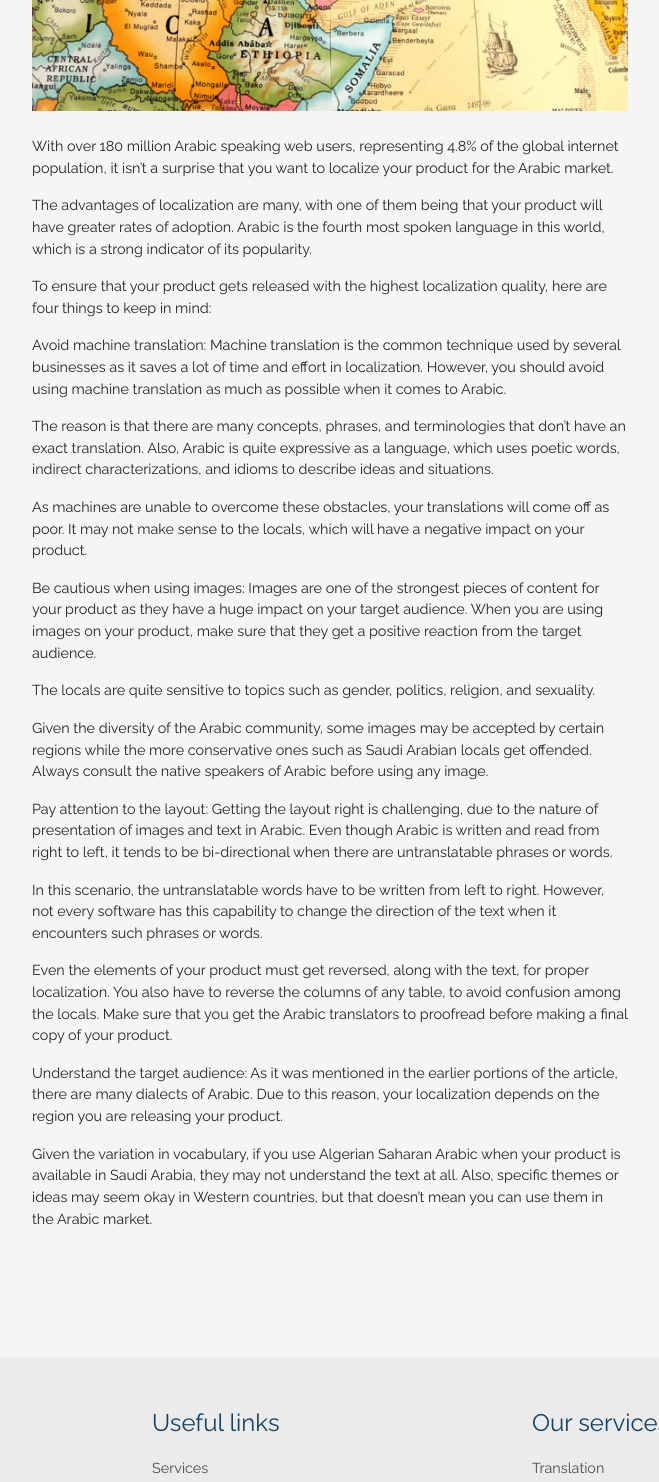
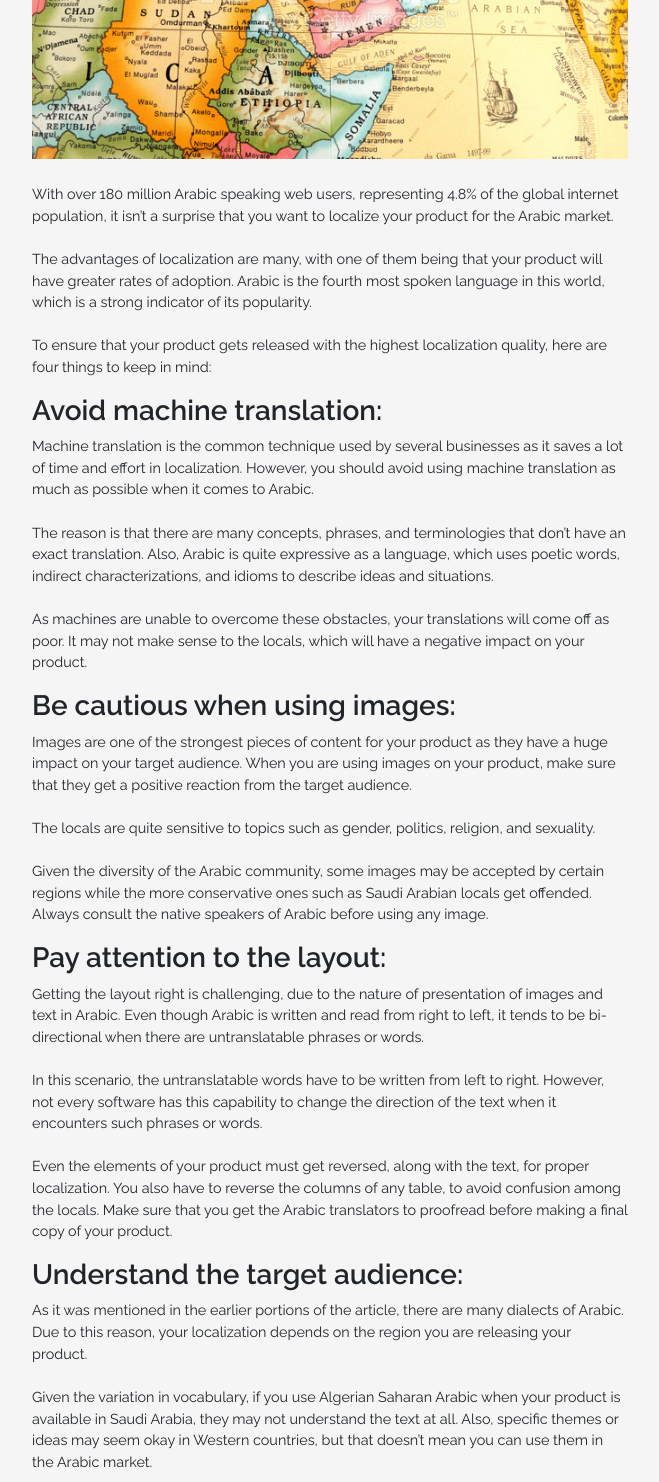
Before and after one commit to ilyaselh/agency, an Eleventy site: page src/blog/test-2.md in a window 1280 px wide. Shown: the part 560-2042 px from the top of the page, without its empty margins (310-969 px from the left). Built offline with nearby package versions, Linux system fonts and the light colour scheme; Eleventy itself is replaced by a stand-in of ours; files that its build step writes are made by us from their sources.

Commit message:
Update Blog “test-2”

```diff
--- a/src/blog/test-2.md
+++ b/src/blog/test-2.md
@@ -1,40 +1,57 @@
 ---
-title: test tile 2 again test
+title: 5 Tips for Localizing for the Arabic Market
 thumbnail: /img/2.jpg
 tags: post
+desc: With over 180 million Arabic speaking web users, representing 4.8% of the
+  global internet population, it isn’t a surprise that you want to localize your
+  product for...
 ---
-With over 180 million Arabic speaking web users, representing 4.8% of the global internet population, it isn’t a surprise that you want to localize your product for the Arabic market.
+<!--StartFragment-->
 
-The advantages of localization are many, with one of them being that your product will have greater rates of adoption. Arabic is the fourth most spoken language in this world, which is a strong indicator of its popularity.
-
+With over 180 million Arabic speaking web users, representing 4.8% of the global internet population, it isn’t a surprise that you want to localize your product for the Arabic market.\
+\
+The advantages of localization are many, with one of them being that your product will have greater rates of adoption. Arabic is the fourth most spoken language in this world, which is a strong indicator of its popularity.\
+\
 To ensure that your product gets released with the highest localization quality, here are four things to keep in mind:
 
 
-Avoid machine translation:
-Machine translation is the common technique used by several businesses as it saves a lot of time and effort in localization. However, you should avoid using machine translation as much as possible when it comes to Arabic.
 
-The reason is that there are many concepts, phrases, and terminologies that don’t have an exact translation. Also, Arabic is quite expressive as a language, which uses poetic words, indirect characterizations, and idioms to describe ideas and situations.
+### Avoid machine translation:
 
+Machine translation is the common technique used by several businesses as it saves a lot of time and effort in localization. However, you should avoid using machine translation as much as possible when it comes to Arabic.\
+\
+The reason is that there are many concepts, phrases, and terminologies that don’t have an exact translation. Also, Arabic is quite expressive as a language, which uses poetic words, indirect characterizations, and idioms to describe ideas and situations.\
+\
 As machines are unable to overcome these obstacles, your translations will come off as poor. It may not make sense to the locals, which will have a negative impact on your product.
 
 
-Be cautious when using images:
-Images are one of the strongest pieces of content for your product as they have a huge impact on your target audience. When you are using images on your product, make sure that they get a positive reaction from the target audience.
 
-The locals are quite sensitive to topics such as gender, politics, religion, and sexuality.
+### Be cautious when using images:
 
+Images are one of the strongest pieces of content for your product as they have a huge impact on your target audience. When you are using images on your product, make sure that they get a positive reaction from the target audience.\
+\
+The locals are quite sensitive to topics such as gender, politics, religion, and sexuality.\
+\
 Given the diversity of the Arabic community, some images may be accepted by certain regions while the more conservative ones such as Saudi Arabian locals get offended. Always consult the native speakers of Arabic before using any image.
 
 
-Pay attention to the layout:
-Getting the layout right is challenging, due to the nature of presentation of images and text in Arabic. Even though Arabic is written and read from right to left, it tends to be bi-directional when there are untranslatable phrases or words.
 
-In this scenario, the untranslatable words have to be written from left to right. However, not every software has this capability to change the direction of the text when it encounters such phrases or words.
+### Pay attention to the layout:
 
+Getting the layout right is challenging, due to the nature of presentation of images and text in Arabic. Even though Arabic is written and read from right to left, it tends to be bi-directional when there are untranslatable phrases or words.\
+\
+In this scenario, the untranslatable words have to be written from left to right. However, not every software has this capability to change the direction of the text when it encounters such phrases or words.\
+\
 Even the elements of your product must get reversed, along with the text, for proper localization. You also have to reverse the columns of any table, to avoid confusion among the locals. Make sure that you get the Arabic translators to proofread before making a final copy of your product.
 
 
-Understand the target audience:
-As it was mentioned in the earlier portions of the article, there are many dialects of Arabic. Due to this reason, your localization depends on the region you are releasing your product.
 
+### Understand the target audience:
+
+As it was mentioned in the earlier portions of the article, there are many dialects of Arabic. Due to this reason, your localization depends on the region you are releasing your product.\
+\
 Given the variation in vocabulary, if you use Algerian Saharan Arabic when your product is available in Saudi Arabia, they may not understand the text at all. Also, specific themes or ideas may seem okay in Western countries, but that doesn’t mean you can use them in the Arabic market.
+
+
+
+<!--EndFragment-->
```
